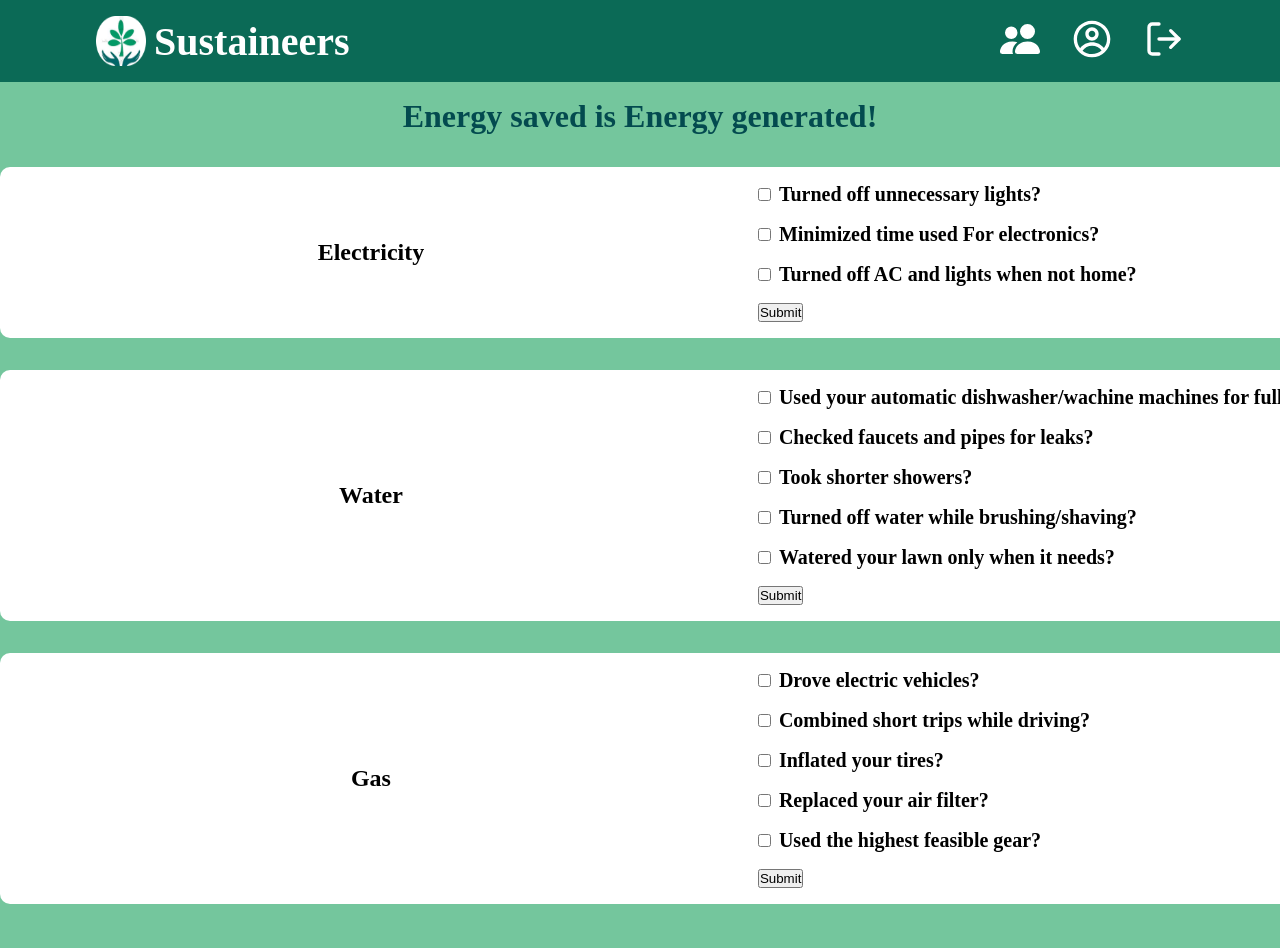
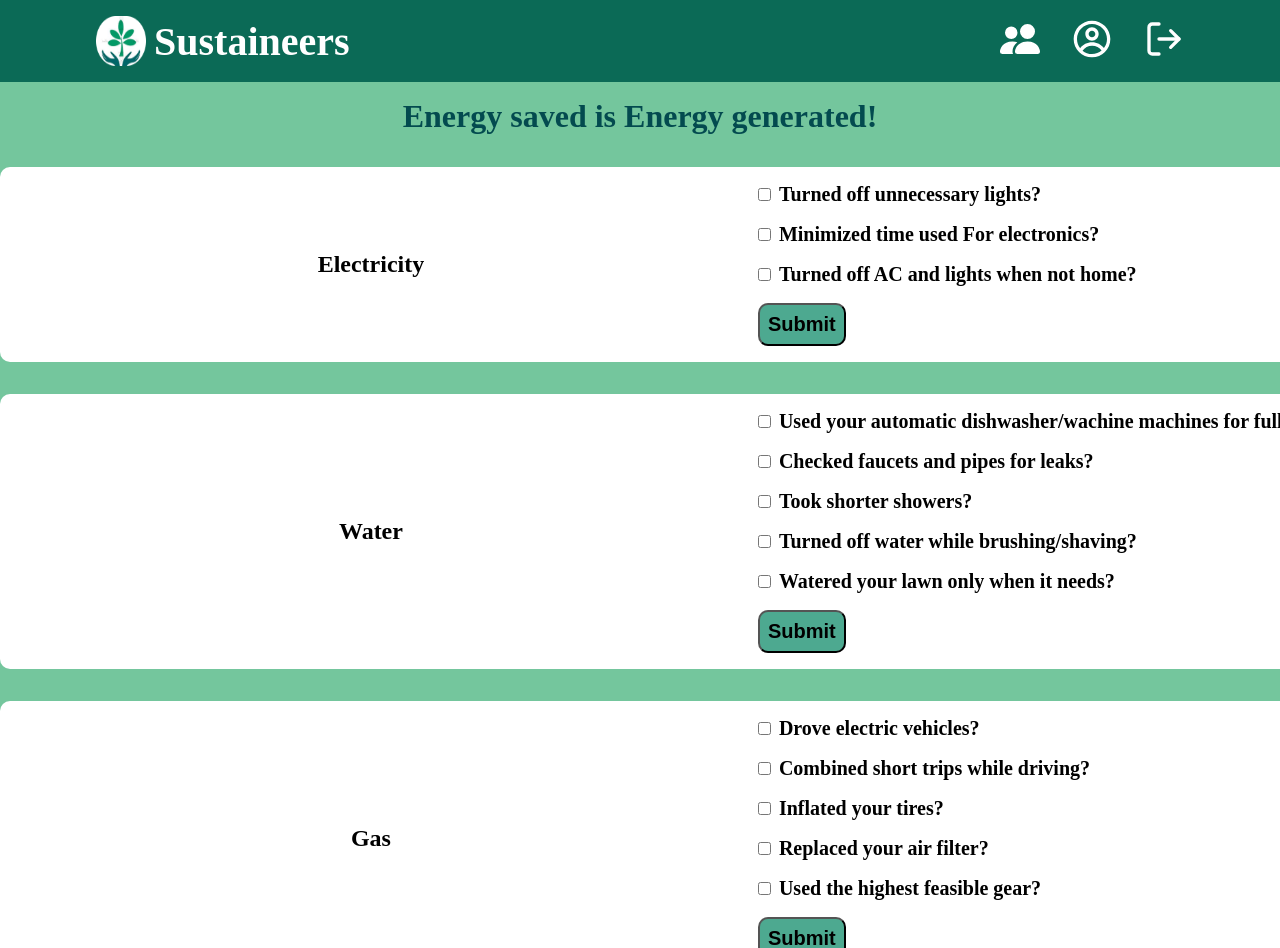
Before and after one commit to macapedi/sustaineers, a React (Create React App) app: page /energy in a window 1280 px wide. Shown: the top 948 px of the page. Built offline with nearby package versions, Linux system fonts and the light colour scheme.

Commit message:
solved the styles

```diff
--- a/src/pages/CommunalPage/CommunalPage.js
+++ b/src/pages/CommunalPage/CommunalPage.js
@@ -2,13 +2,16 @@ import "./CommunalPage.scss";
 import Category from "../../components/CategoryCard/Category";
 
 function CommunalPage(props) {
-  const onChangeHandler = (e) => {
+  const onSubmitHandler = (e) => {
     e.preventDefault();
   };
   return (
     <div className="communal">
       <div className="food-title">
-        <h1>Eat healthy for a wealthy mood!</h1>
+        <h1>
+          “If you think you are too small to be effective, you have never been
+          in bed with a mosquito.” – Betty Reese
+        </h1>
       </div>
 
       <Category>
@@ -16,7 +19,7 @@ function CommunalPage(props) {
           <h2>Volunteer</h2>
         </div>
 
-        <form className="communal-category__form" onSubmit={onChangeHandler}>
+        <form className="communal-category__form" onSubmit={onSubmitHandler}>
           <div className="communal-category__form--boxes">
             <input
               type="checkbox"
@@ -72,7 +75,7 @@ function CommunalPage(props) {
           <h2>Transportation</h2>
         </div>
 
-        <form className="communal-category__form" onChange={onChangeHandler}>
+        <form className="communal-category__form" onSubmit={onSubmitHandler}>
           <div className="communal-category__form--boxes">
             <input
               type="checkbox"
--- a/src/pages/EnergyPage/EnergyPage.js
+++ b/src/pages/EnergyPage/EnergyPage.js
@@ -36,7 +36,9 @@ function EnergyPage() {
             </label>
           </div>
 
-          <button type="submit">Submit</button>
+          <button type="submit" className="food-category__form--btn">
+            Submit
+          </button>
         </form>
       </Category>
 
@@ -80,7 +82,9 @@ function EnergyPage() {
             </label>
           </div>
 
-          <button type="submit">Submit</button>
+          <button type="submit" className="food-category__form--btn">
+            Submit
+          </button>
         </form>
       </Category>
       <Category>
@@ -122,7 +126,9 @@ function EnergyPage() {
             </label>
           </div>
 
-          <button type="submit">Submit</button>
+          <button type="submit" className="food-category__form--btn">
+            Submit
+          </button>
         </form>
       </Category>
     </div>
--- a/src/pages/FoodPage/FoodPage.js
+++ b/src/pages/FoodPage/FoodPage.js
@@ -2,7 +2,7 @@ import "./FoodPage.scss";
 import Category from "../../components/CategoryCard/Category";
 
 function FoodPage(props) {
-  const onChangeHandler = (e) => {
+  const onSubmitHandler = (e) => {
     e.preventDefault();
     console.log("here", e);
   };
@@ -17,7 +17,7 @@ function FoodPage(props) {
           <h2>Eating Local</h2>
         </div>
 
-        <form className="food-category__form" onSubmit={onChangeHandler}>
+        <form className="food-category__form" onSubmit={onSubmitHandler}>
           <div className="food-category__form--boxes">
             <input type="checkbox" id="local" name="food" value="100" />
             <label htmlFor="local" className="food-category__form--labels">
@@ -57,7 +57,7 @@ function FoodPage(props) {
           <h2>Reducing Food Waste</h2>
         </div>
 
-        <form className="food-category__form" onChange={onChangeHandler}>
+        <form className="food-category__form" onSubmit={onSubmitHandler}>
           <div className="food-category__form--boxes">
             <input
               type="checkbox"
@@ -136,7 +136,7 @@ function FoodPage(props) {
           <h2>Meat Choices</h2>
         </div>
 
-        <form className="food-category__form" onChange={onChangeHandler}>
+        <form className="food-category__form" onSubmit={onSubmitHandler}>
           <div className="food-category__form--boxes">
             <input type="checkbox" id="meatDontBuy" name="food" value="100" />
             <label
```
